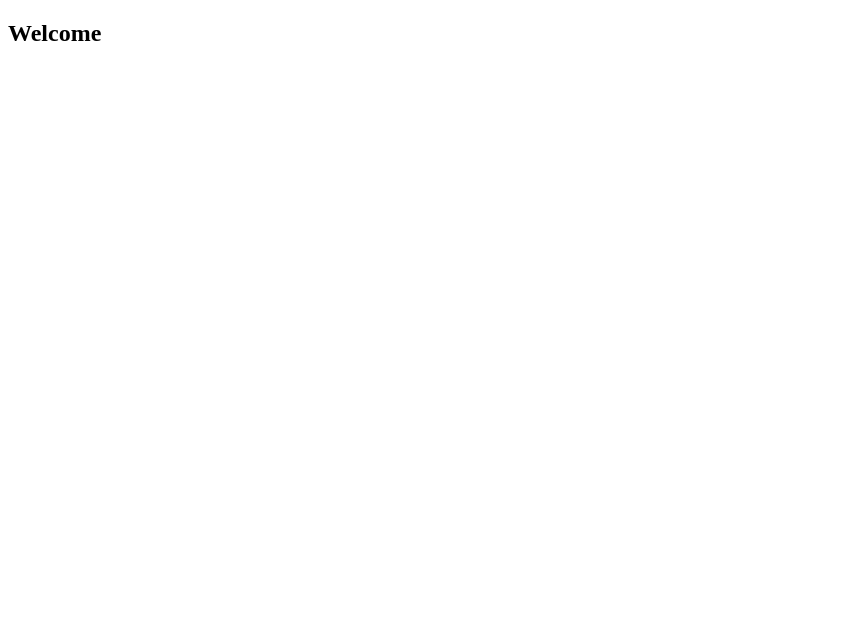
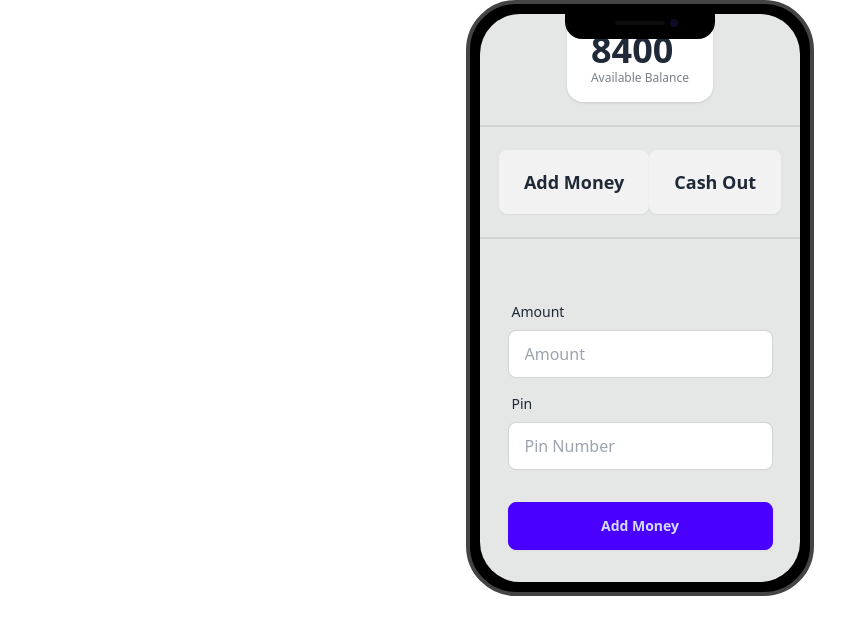
Before and after one commit to saidee-hasan/payoo, a plain HTML site: page home.html in a window 1280 px wide. Shown: the whole page, without its empty margins (0-868 px from the left). Drawn offline with nearby package versions, Linux system fonts and the light colour scheme.

Commit message:
first commit

```diff
--- a/home.html
+++ b/home.html
@@ -1,12 +1,65 @@
 <!DOCTYPE html>
-<html lang="en">
+<html lang="en" data-theme="light" >
 <head>
     <meta charset="UTF-8">
     <meta name="viewport" content="width=device-width, initial-scale=1.0">
     <title>Payoo Home Page</title>
+    <link href="https://cdn.jsdelivr.net/npm/daisyui@4.12.10/dist/full.min.css" rel="stylesheet" type="text/css" />
+<script src="https://cdn.tailwindcss.com"></script>
 </head>
 <body>
-    <h2>Welcome</h2>
+    <main class="flex justify-center">
+        <div class="mockup-phone">
+            <div class="camera"></div>
+            <div class="display">
+              <div class="artboard artboard-demo phone-1">
+                <!-- blance -->
+                 <div class="">
 
+                    <div class="stats shadow">
+                        <div class="stat">
+
+                          <div class="stat-value">8400</div>
+                          <div class="stat-desc">Available Balance</div>
+                        </div>
+                      </div>
+                 </div>
+                 <div class="divider"></div>
+                 <!-- user Action Btn -->
+                  <div class="flex">
+                    <button class="btn btn-lg"> Add Money</button>
+                    <button class="btn btn-lg"> Cash Out</button>
+                  </div>
+               <div class="divider"></div>
+               <!-- Add money from -->
+               <form class="card-body">
+                <div class="form-control">
+                  <label class="label">
+                    <span class="label-text">Amount</span>
+                  </label>
+                  <input id="amount-add" type="text" placeholder="Amount" class="input input-bordered" required />
+                </div>
+                <div class="form-control">
+                  <label class="label">
+                    <span class="label-text">Pin</span>
+                  </label>
+                  <input type="password" id="pin-number" placeholder="Pin Number" class="input input-bordered" required />
+
+                </div>
+                <div class="form-control mt-6">
+                  <button id="btn-addMoney" class="btn btn-primary">Add Money</button>
+                </div>
+              </form>
+                <!-- add money end -->
+
+
+
+              </div>
+            </div>
+          </div>
+
+    </main>
+
+    <script src="./js/home.js"></script>
 </body>
 </html>
--- /dev/null
+++ b/js/home.js
@@ -0,0 +1,8 @@
+document.getElementById("btn-addMoney").addEventListener('click',function(e){
+    e.preventDefault();
+   const addMoneyInput = document.getElementById("amount-add").value;
+   const pinNumber =document.getElementById("pin-number").value;
+   console.log(addMoneyInput,pinNumber)
+
+
+})
```
Also changed, not shown: README.md (added), image/payoo.png (renamed from payoo.png).
